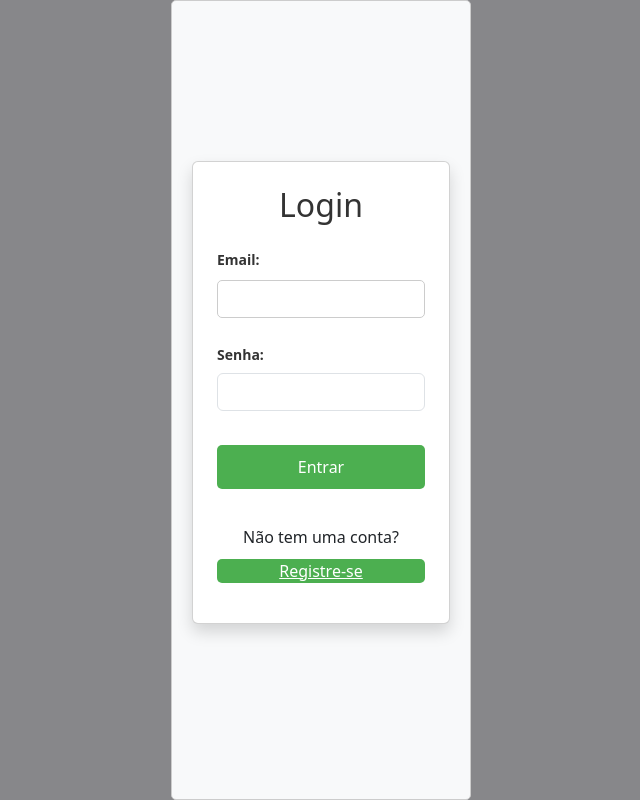
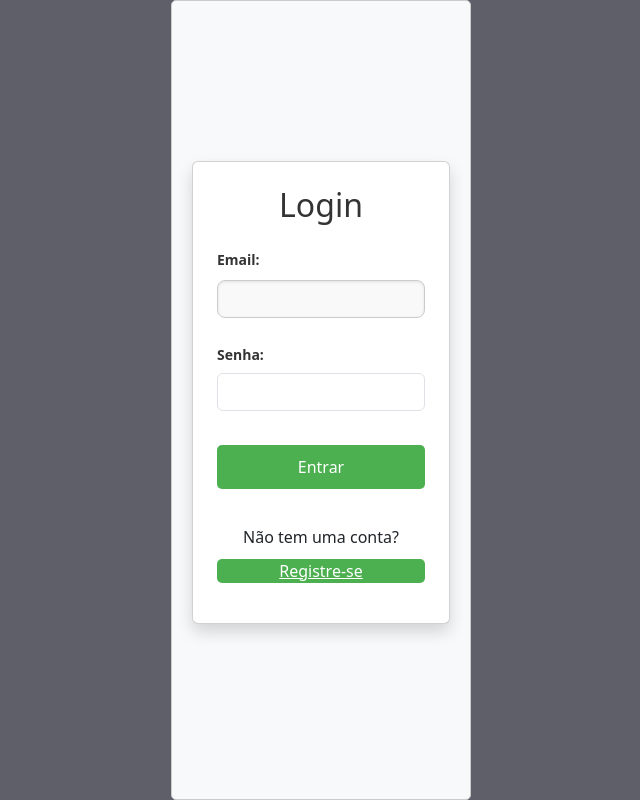
Before and after one commit to Henrico93/gerenciamento-compras, a React (Create React App) app: page /login in a window 1280 px wide. Shown: the whole page, without its empty margins (319-959 px from the left). Built offline with nearby package versions, Linux system fonts and the light colour scheme.

Commit message:
Teste sytle

```diff
--- a/src/components/styles.css
+++ b/src/components/styles.css
@@ -2,7 +2,7 @@
 
 
 .a{
-  background-color: rgb(135, 135, 138);
+  background-color: rgb(95, 95, 106);
 }
 
 h1, h2, h3 {
@@ -29,9 +29,38 @@ select {
   margin: 10px 0;
   width: 320px;
   border: 1px solid #ccc;
-  border-radius: 5px;
+  border-radius: 8px;
   font-size: 16px;
+  transition: border-color 0.3s ease, box-shadow 0.3s ease;
+  background-color: #f9f9f9;
+  box-shadow: inset 0 1px 3px rgba(0, 0, 0, 0.1);
+}
 
+input[type="text"]:focus,
+input[type="email"]:focus,
+input[type="date"]:focus,
+input[type="number"]:focus,
+select:focus {
+  border-color: #007bff;
+  box-shadow: 0 0 5px rgba(0, 123, 255, 0.5);
+  outline: none;
+  background-color: #fff;
+}
+
+input[type="text"]:hover,
+input[type="email"]:hover,
+input[type="date"]:hover,
+input[type="number"]:hover,
+select:hover {
+  border-color: #007bff;
+}
+
+input[type="text"]::placeholder,
+input[type="email"]::placeholder,
+input[type="date"]::placeholder,
+input[type="number"]::placeholder {
+  color: #aaa;
+  font-style: italic;
 }
 
 input[type="checkbox"] {
@@ -42,7 +71,7 @@ input[type="checkbox"] {
 label {
   margin-right: 15px;
   font-size: 14px;
-  color: #555;
+  color: #291515;
 }
 
 button {
@@ -105,21 +134,33 @@ button {
 
 .home-container {
   text-align: center;
-  background-color: #0a121b;
+  background: linear-gradient(135deg, #c3daf4, #1b2e3f);
   padding: 20px;
-  border-radius: 8px;
-  box-shadow: 0 2px 10px rgba(0, 0, 0, 0.1);
+  border-radius: 12px;
+  box-shadow: 0 4px 20px rgba(0, 0, 0, 0.2), 0 0 15px rgba(0, 123, 255, 0.2);
   max-width: 600px;
   margin: 40px auto;
-  opacity: 0; /* Começa invisível */
-  transform: translateY(20px); /* Move o container um pouco para baixo */
-  transition: opacity 0.5s ease, transform 0.5s ease; /* Transição suave */
+  opacity: 0;
+  transform: translateY(30px) rotate(-2deg);
+  transition: opacity 0.6s ease, transform 0.6s ease;
+  animation: fadeInMoveUp 0.6s ease forwards;
 }
 
 /* Classe que será adicionada quando o container for visível */
 .home-container.visible {
   opacity: 1; /* Fica totalmente visível */
   transform: translateY(0); /* Retorna à posição original */
+}
+.home-container:hover {
+  transform: scale(1.02) translateY(-5px) rotate(0deg);
+  box-shadow: 0 6px 25px rgba(0, 0, 0, 0.25), 0 0 20px rgba(0, 123, 255, 0.3);
+}
+
+@keyframes fadeInMoveUp {
+  to {
+    opacity: 1;
+    transform: translateY(0) rotate(0deg);
+  }
 }
 
 
```
